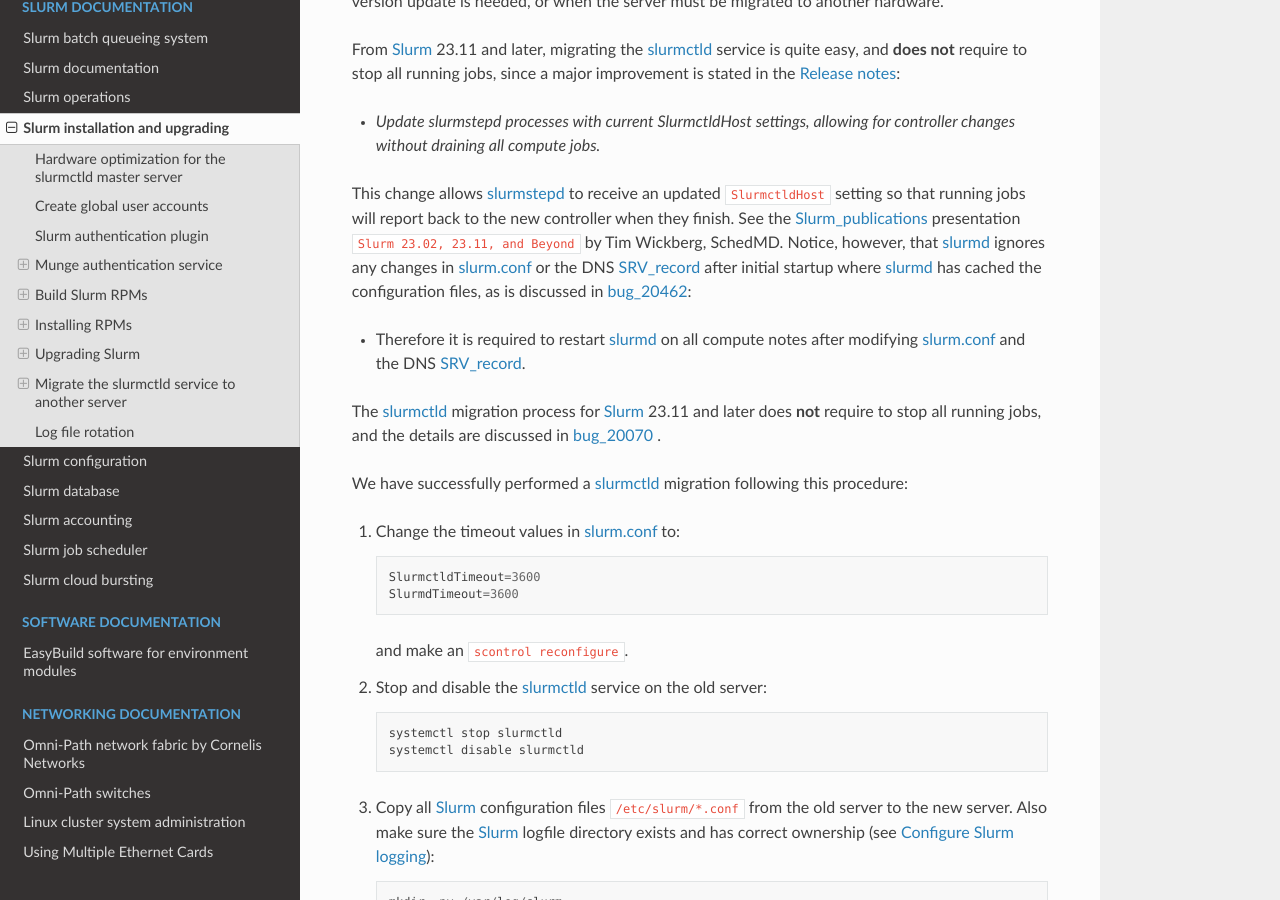
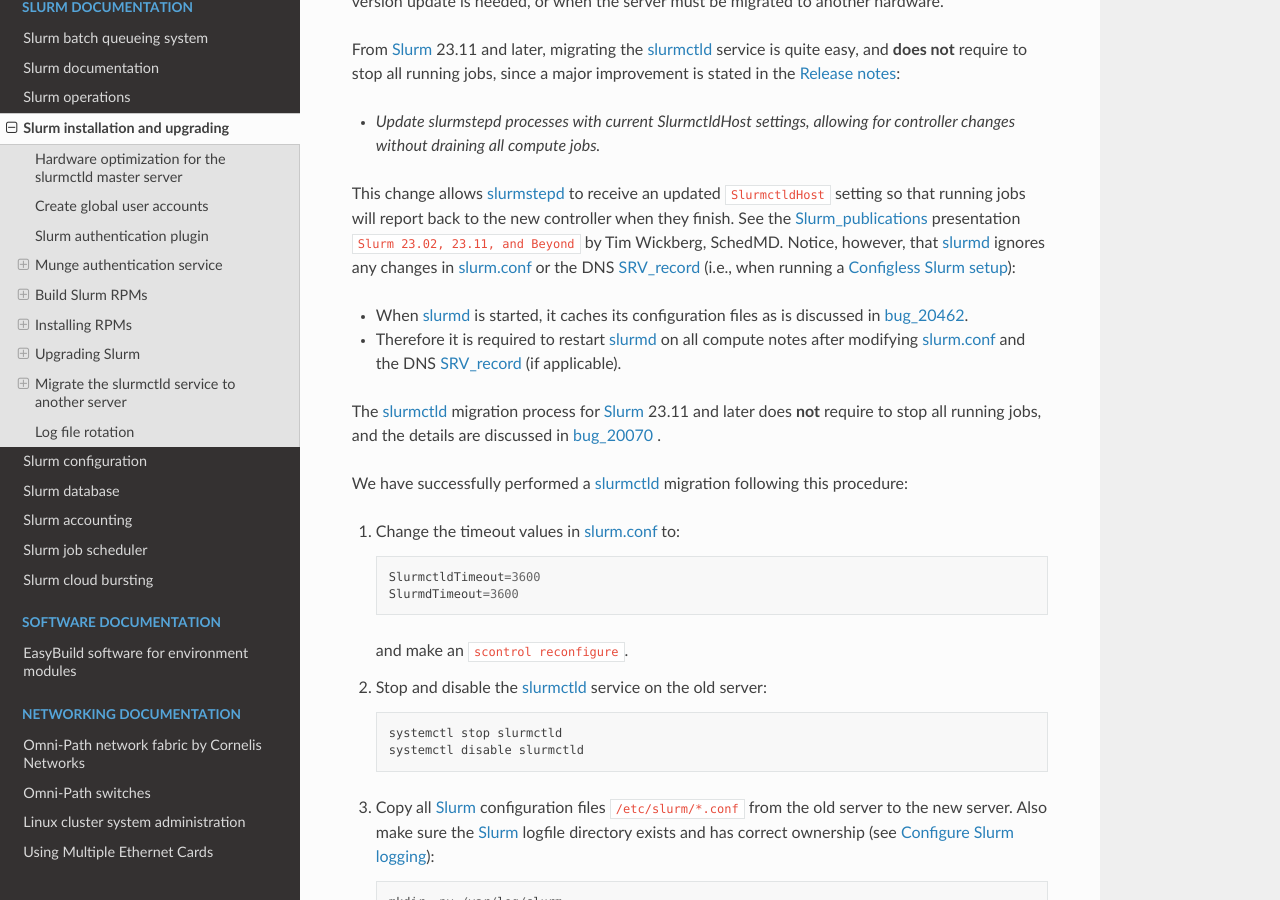
Before and after one commit to OleHolmNielsen/Niflheim_system, a Sphinx documentation site: the page built from docs/Slurm_installation.rst, in a window 1280 px wide and 900 px high, scrolled down 20504 px. Built offline with Sphinx 7.4.7 and the Read the Docs theme 2.0.0, drawn with Linux system fonts in a browser that asks for light colours.

Commit message:
Configless setup

```diff
--- a/docs/Slurm_installation.rst
+++ b/docs/Slurm_installation.rst
@@ -914,10 +914,11 @@
 
 This change allows slurmstepd_ to receive an updated ``SlurmctldHost`` setting so that running jobs will report back to the new controller when they finish.
 See the Slurm_publications_ presentation ``Slurm 23.02, 23.11, and Beyond`` by Tim Wickberg, SchedMD.
-Notice, however, that slurmd_ ignores any changes in slurm.conf_ or the DNS SRV_record_ after initial startup
-where slurmd_ has cached the configuration files, as is discussed in bug_20462_:
+Notice, however, that slurmd_ ignores any changes in slurm.conf_ or the DNS SRV_record_ (i.e., when running a :ref:`configless-slurm-setup`):
 
-* Therefore it is required to restart slurmd_ on all compute notes after modifying slurm.conf_ and the DNS SRV_record_.
+* When slurmd_ is started, it caches its configuration files as is discussed in bug_20462_.
+
+* Therefore it is required to restart slurmd_ on all compute notes after modifying slurm.conf_ and the DNS SRV_record_ (if applicable).
 
 The slurmctld_ migration process for Slurm_ 23.11 and later does **not** require to stop all running jobs,
 and the details are discussed in bug_20070_ .
```
